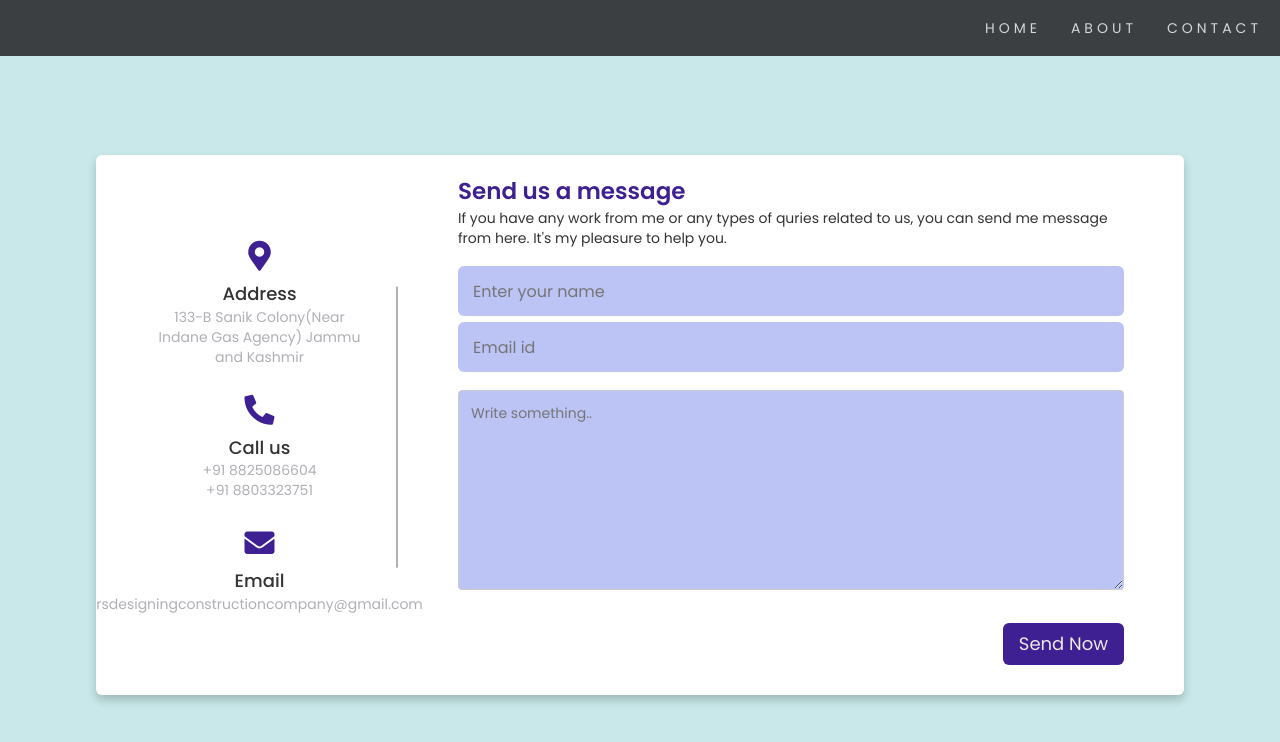
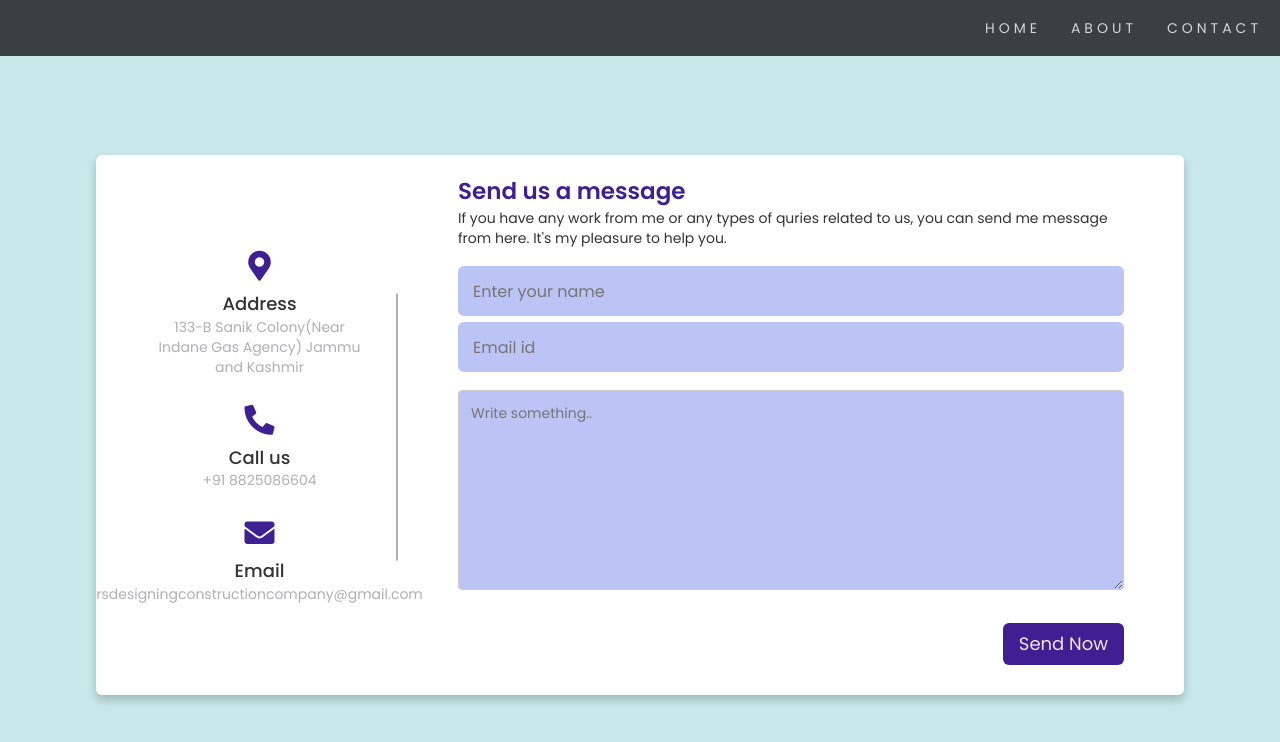
Before and after one commit to prince10o/Contruction-site, a website: page contact.html in a window 1280 px wide. Drawn offline with nearby package versions, Linux system fonts and the light colour scheme.

Commit message:
Update contact.html

```diff
--- a/contact.html
+++ b/contact.html
@@ -95,7 +95,7 @@
             <i class="fas fa-phone-alt"></i>
             <div class="topic">Call us </div>
             <div class="text-one">+91 8825086604</div>
-            <div class="text-two">+91 8803323751</div>
+
           </div>
           <div class="email details">
             <i class="fas fa-envelope"></i>
```
